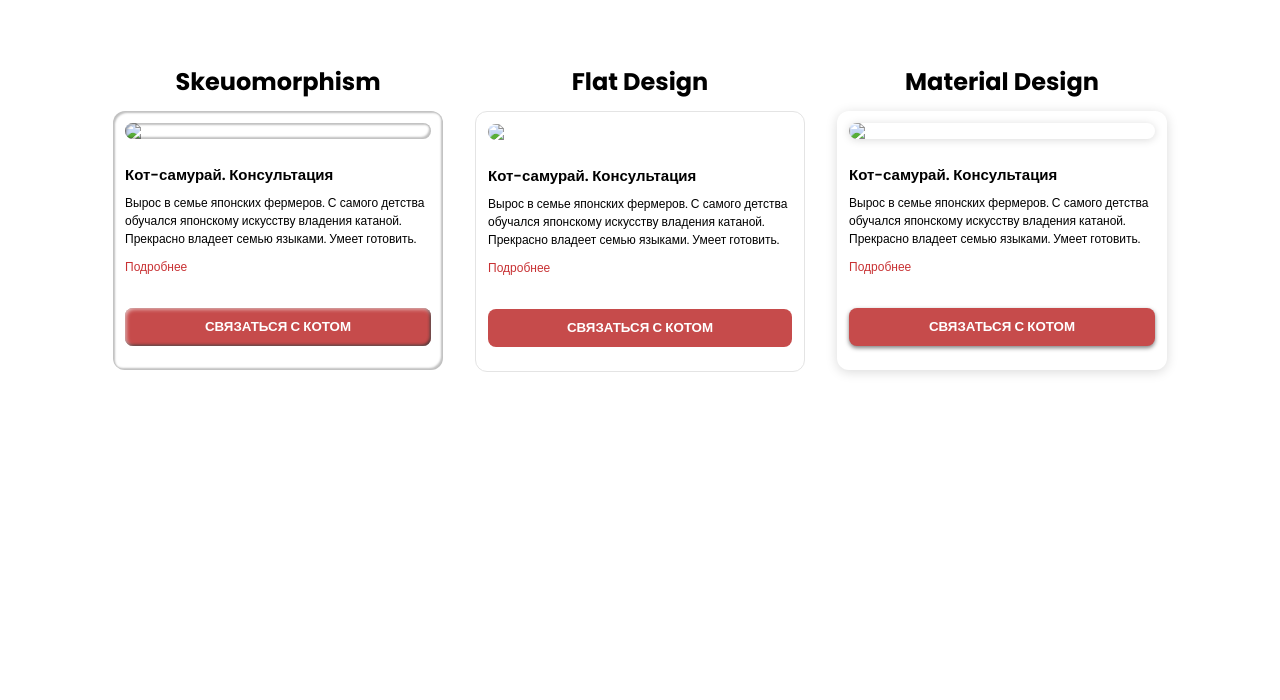
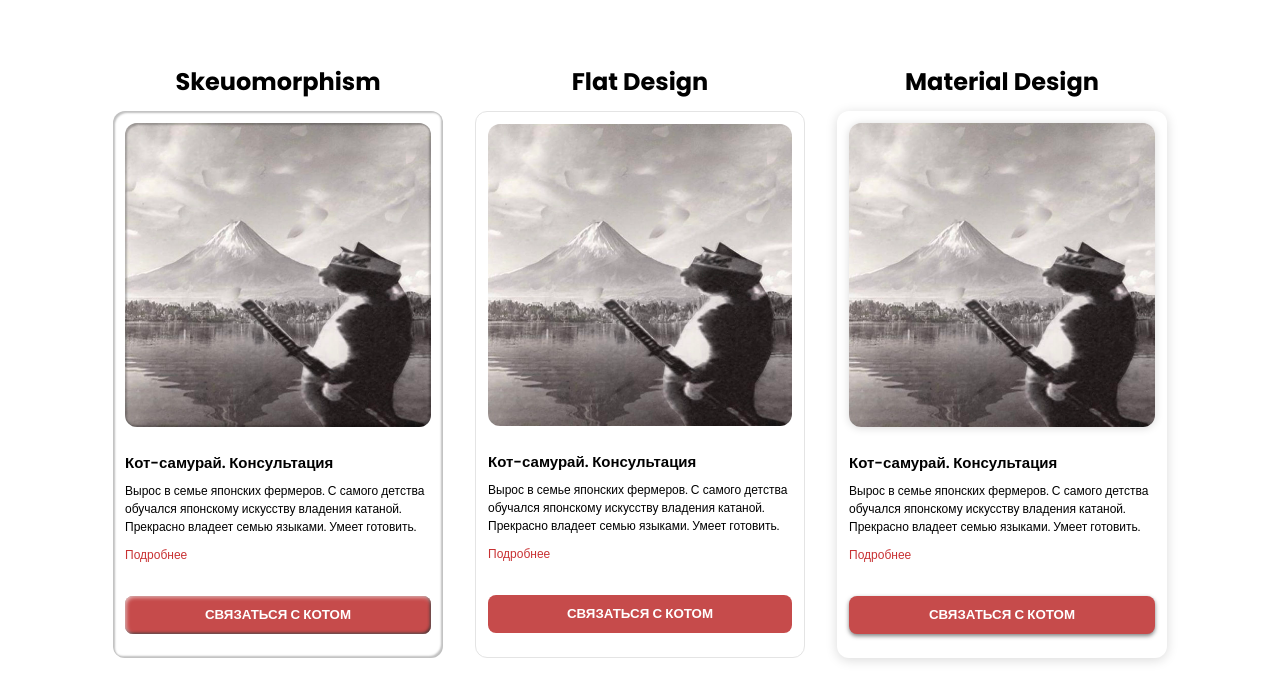
Before and after one commit to kemosaaabe/web-design-cards, a plain HTML site: page index.html in a window 1280 px wide. Drawn offline with Linux system fonts and the light colour scheme; the site is published under a folder, as on GitHub Pages, so addresses that start at the root find nothing.

Commit message:
fix images path

```diff
--- a/index.html
+++ b/index.html
@@ -15,7 +15,7 @@
             <h2 class="card-wrapper-title">Skeuomorphism</h2>
             <div class="card card-skeuo">
                <div class="card-image-skeuo-wrapper">
-                 <img src="/assets/cat.jpg" class="card-image card-image-skeuo" />
+                 <img src="assets/cat.jpg" class="card-image card-image-skeuo" />
                </div>
                 <h3 class="card-title">Кот-самурай. Консультация</h3>
                 <p class="card-text">Вырос в семье японских фермеров. С самого детства обучался японскому искусству владения катаной.
@@ -28,7 +28,7 @@
         <div class="card-wrapper">
             <h2 class="card-wrapper-title">Flat Design</h2>
             <div class="card card-flat">
-                <img src="/assets/cat.jpg" class="card-image card-image-flat" />
+                <img src="assets/cat.jpg" class="card-image card-image-flat" />
                 <h3 class="card-title">Кот-самурай. Консультация</h3>
                 <p class="card-text">Вырос в семье японских фермеров. С самого детства обучался японскому искусству владения катаной.
                 Прекрасно владеет семью языками. Умеет готовить.</p>
@@ -40,7 +40,7 @@
         <div class="card-wrapper">
             <h2 class="card-wrapper-title">Material Design</h2>
             <div class="card card-material">
-                <img src="/assets/cat.jpg" class="card-image card-image-material" />
+                <img src="assets/cat.jpg" class="card-image card-image-material" />
                 <h3 class="card-title">Кот-самурай. Консультация</h3>
                 <p class="card-text">Вырос в семье японских фермеров. С самого детства обучался японскому искусству владения катаной.
                 Прекрасно владеет семью языками. Умеет готовить.</p>
```
